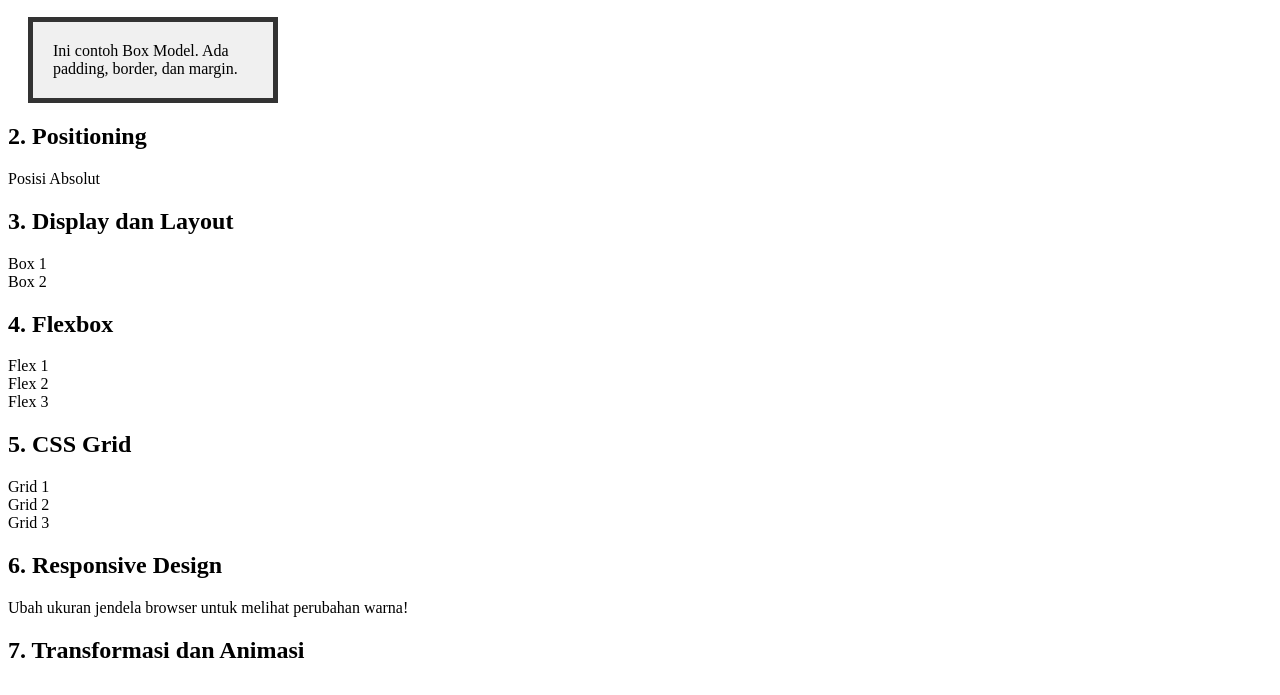
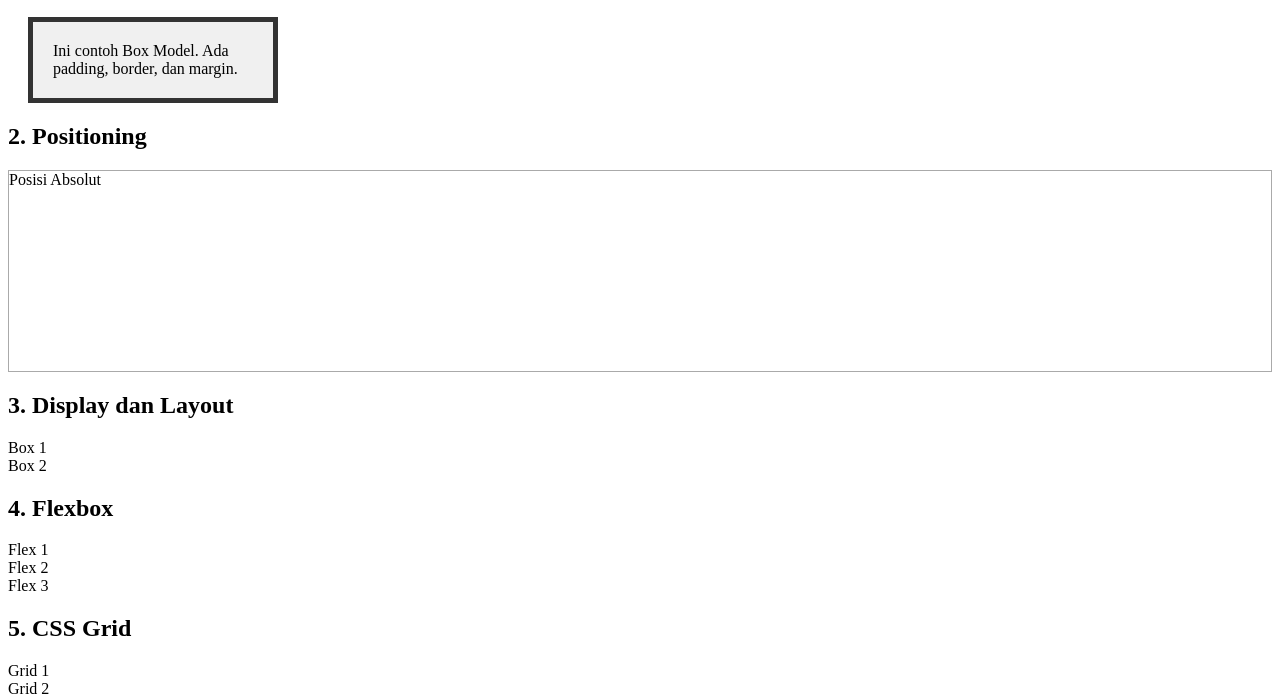
Before and after one commit to nelvinzfx/1124160183-basic-html-css, a plain HTML site: page index.html in a window 1280 px wide. Shown: the part 110-805 px from the top of the page. Drawn offline with Linux system fonts and the light colour scheme.

Commit message:
menambahkan positioning ke dalam css

```diff
--- a/index.html
+++ b/index.html
@@ -12,6 +12,13 @@
       border: 5px solid #333; /* Garis tepi */
       margin: 20px; /* Jarak luar antar elemen */
       background-color: #f0f0f0; /* Warna latar */
+    }
+
+    /* ### POSITIONING ### */
+    .positioning-container {
+      position: relative; /* Referensi untuk elemen yang posisinya absolut */
+      height: 200px;
+      border: 1px solid #aaa;
     }
   </style>
 </head>
```
